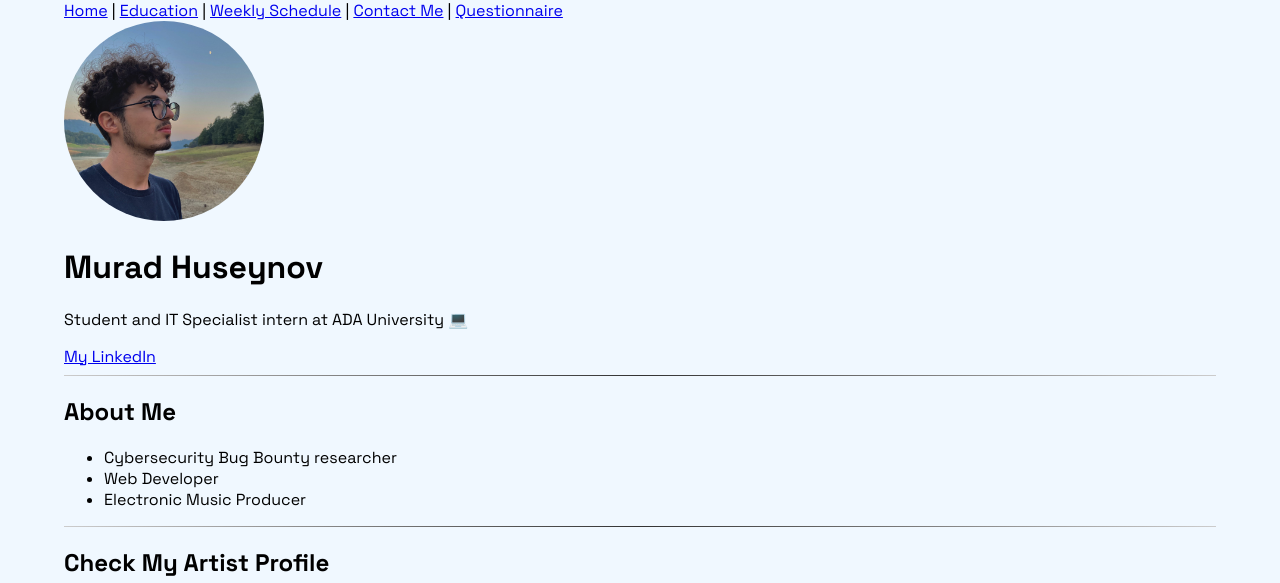
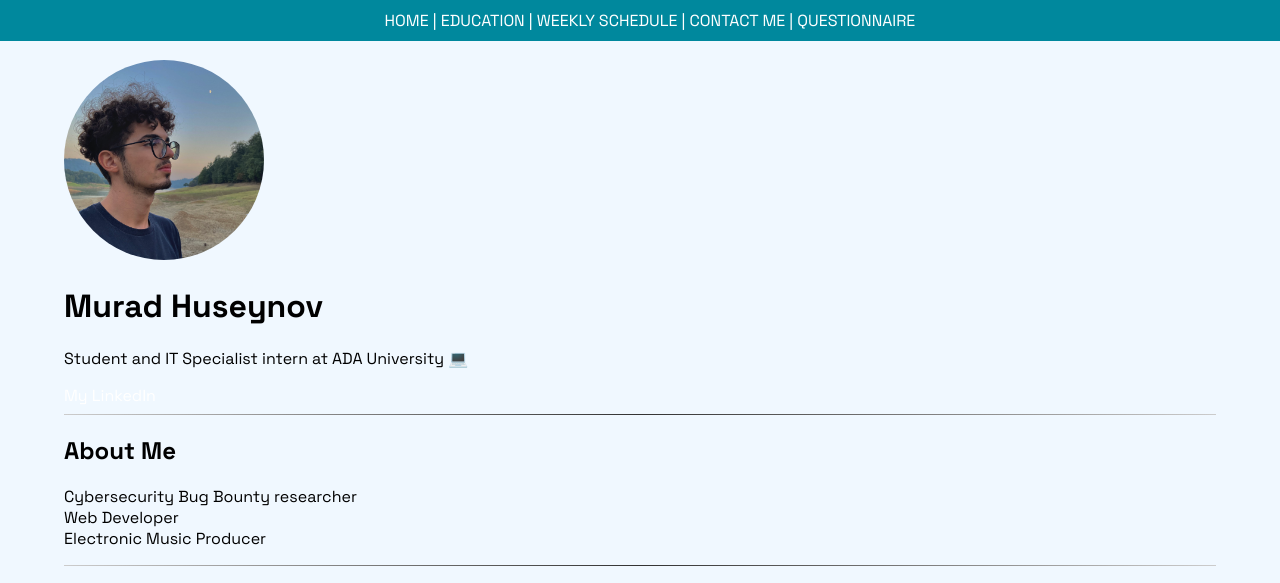
Before and after one commit to mhuseynov12766/Personal-Website-, a plain HTML site: page index.html in a window 1280 px wide. Shown: the top 583 px of the page. Drawn offline with Linux system fonts and the light colour scheme.

Commit message:
CSS Update: naviagation bar, avatar, tables, and form

```diff
--- a/index.html
+++ b/index.html
@@ -13,7 +13,7 @@
     <link href="https://fonts.googleapis.com/css2?family=Space+Grotesk:wght@300..700&display=swap" rel="stylesheet">
 </head>
 <body>
-    <div>
+    <div class="nav">
         <nav>
             <a href="index.html">Home</a> |
             <a href="education.html">Education</a> |
@@ -39,7 +39,7 @@
     </section>
     <hr>
     <section id="hobbies">
-        <h2>Check My Artist Profile</h2>
+        <h2 class="hobby">Check My Artist Profile</h2>
         <iframe
                 src="https://open.spotify.com/embed/artist/6nMSuoMLsurjoohfOl2koz"
                 width="300"
--- a/styles.css
+++ b/styles.css
@@ -3,7 +3,8 @@ body {
     font-family: "Space Grotesk", sans-serif;
     font-optical-sizing: auto;
     width: 90%;
-  margin: 0 auto;
+    margin: 0 auto;
+    padding-top: 60px;
 }
 
 hr {
@@ -12,3 +13,64 @@ hr {
     background: #333;
     background-image: linear-gradient(to right, #ccc, #333, #ccc);
 }
+
+.avatar {
+    border-radius: 50%;
+    width: 200px;
+    height: 200px;
+    transition: transform 0.2s;
+}
+
+.avatar:hover {
+    transform: scale(1.1);
+}
+
+table {
+    border-collapse: collapse;
+    width: 100%;
+    margin-top: 20px;
+}
+
+th, td {
+    text-align: left;
+    padding: 10px;
+}
+
+ul {
+    list-style-type: none;
+    padding: 0px;
+}
+
+form {
+    margin-top: 20px;
+    margin-bottom: 20px;
+    border-radius: 50%;
+}
+
+input:focus, textarea:focus, select:focus {
+    outline: 2px solid #00889d;
+    border-radius: 5px;
+}
+
+.nav {
+    background-color: #00889d;
+    margin: auto;
+    padding: 10px;
+    position: fixed;
+    top: 0;
+    right: 0;
+    left: 0;
+    bottom: auto;
+    width: 100%;
+}
+
+nav {
+    text-align: center;
+    color: #ffffff;
+    text-transform: uppercase;
+}
+
+a:link, a:visited {
+    color: #ffffff;
+    text-decoration: none;
+}
```
Also changed, not shown: contact.html (+1 -1 lines), education.html (+1 -1 lines), questionnaire.html (+1 -1 lines), schedule.html (+1 -1 lines).
